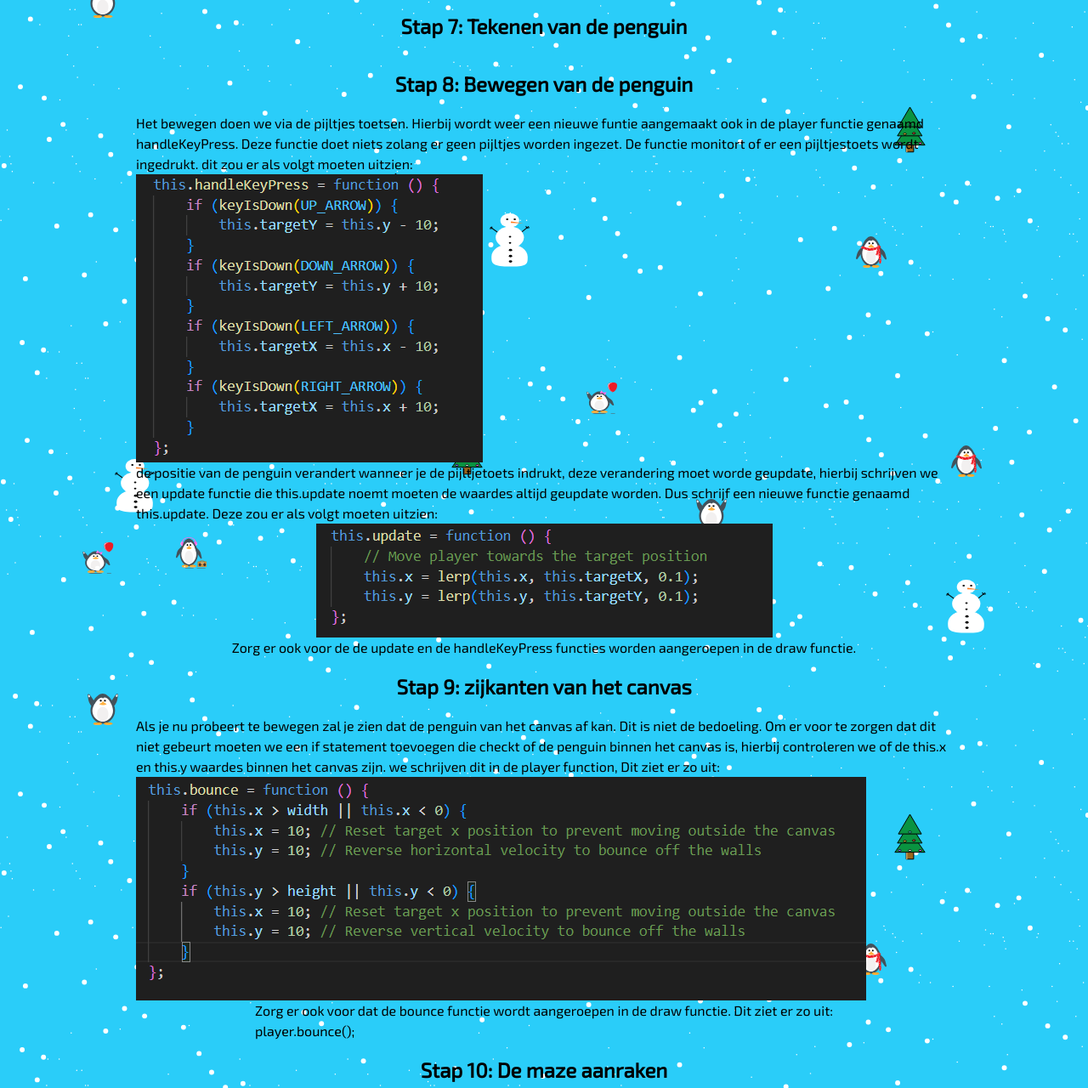
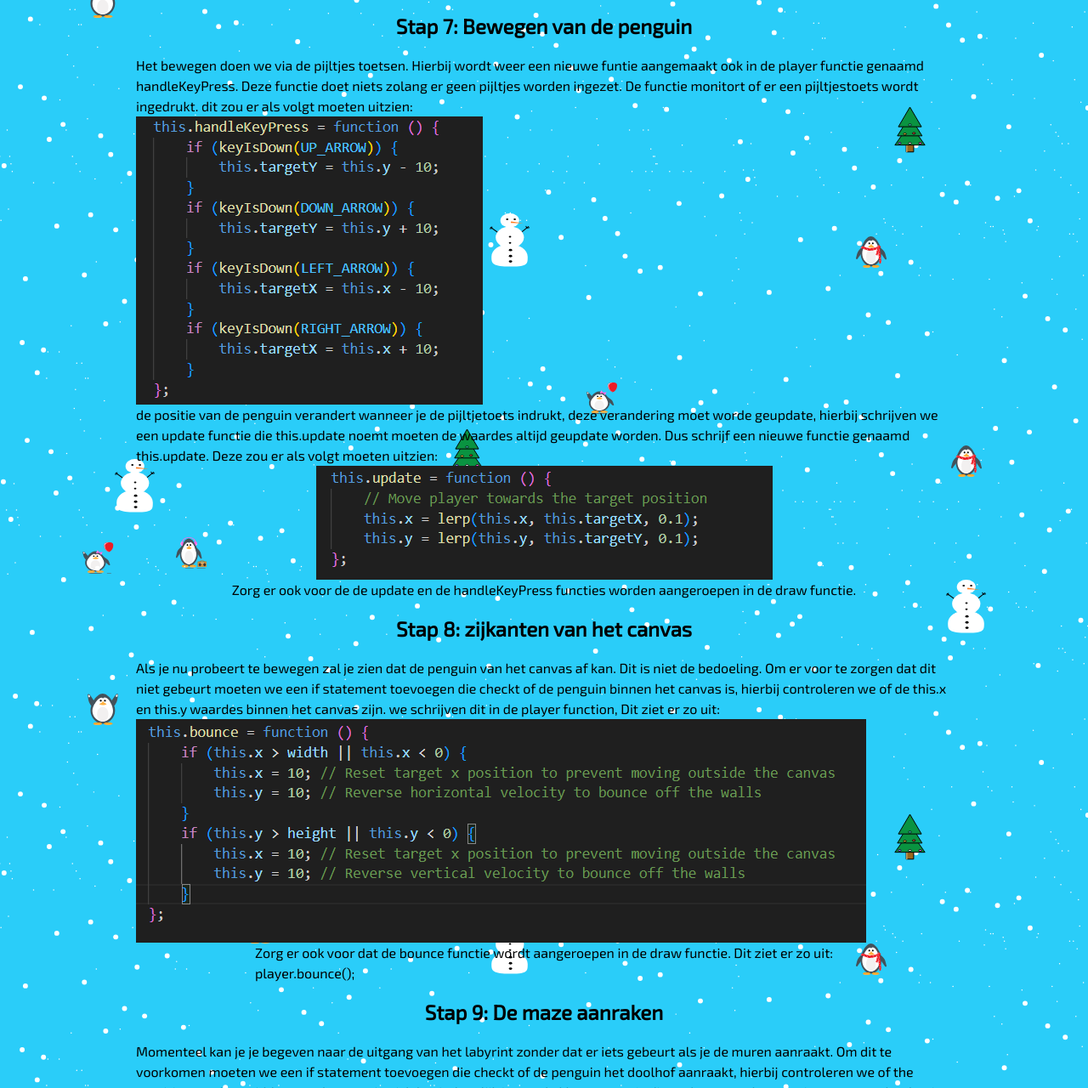
Before and after one commit to pgmgent-atwork2/project-1-workshop-start-2-code-penguin-jump-tristan-connor, a plain HTML site: page intructions.html in a window 1280 px wide. Shown: the part 3760-5040 px from the top of the page at 85% size. Drawn offline with Linux system fonts and the light colour scheme.

Commit message:
step restructer

```diff
--- a/intructions.html
+++ b/intructions.html
@@ -135,16 +135,7 @@
 
             <div>
                 <h2 class="container__header">
-            Stap 7: Tekenen van de penguin
-        </h2>
-
-
-
-            </div>
-
-            <div>
-                <h2 class="container__header">
-            Stap 8: Bewegen van de penguin
+            Stap 7: Bewegen van de penguin
         </h2>
                 <p>
             Het bewegen doen we via de pijltjes toetsen. Hierbij wordt weer een nieuwe funtie aangemaakt ook in de player functie genaamd handleKeyPress. Deze functie doet niets zolang er geen pijltjes worden ingezet. De functie monitort of er een pijltjestoets wordt ingedrukt. dit zou er als volgt moeten uitzien:
@@ -162,7 +153,7 @@
 
             <div>
                 <h2 class="container__header">
-            Stap 9: zijkanten van het canvas
+            Stap 8: zijkanten van het canvas
         </h2>
                 <p>
             Als je nu probeert te bewegen zal je zien dat de penguin van het canvas af kan. Dit is niet de bedoeling. Om er voor te zorgen dat dit niet gebeurt moeten we een if statement toevoegen die checkt of de penguin binnen het canvas is, hierbij controleren we of de this.x en this.y waardes binnen het canvas zijn. we schrijven dit in de player function, Dit ziet er zo uit: <br>
@@ -175,7 +166,7 @@
             </div>
             <div>
                 <h2 class="container__header">
-            Stap 10: De maze aanraken
+            Stap 9: De maze aanraken
         </h2>
                 <p>
             Momenteel kan je je begeven naar de uitgang van het labyrint zonder dat er iets gebeurt als je de muren aanraakt. Om dit te voorkomen moeten we een if statement toevoegen die checkt of de penguin het doolhof aanraakt, hierbij controleren we  of the postitie waar het midden van de penguin zich bevindt gelijk is aan de kleur zwart. Is dit zo dan moet de penguin terug naar het begin van het labyrint. Dit doen je als volgt: <br>
@@ -189,7 +180,7 @@
 
             <div>
                 <h2 class="container__header">
-            Stap 11: Het spel voltooien
+            Stap 10: Het spel voltooien
         </h2>
                 <p>
             Als je nu de uitgang van het labyrinth aanraakt zal er niets gebeuren. Om het spel te voltooien moeten we de functie  "changeDisplay" invullen, deze feliciteert de speler wanneer het doolhof voltooid is. . In deze functie veranderen we de display van de pagina zodat er een bericht verschijnt dat de speler het labyrint heeft voltooid. Dit ziet er zo uit: <br>
```
